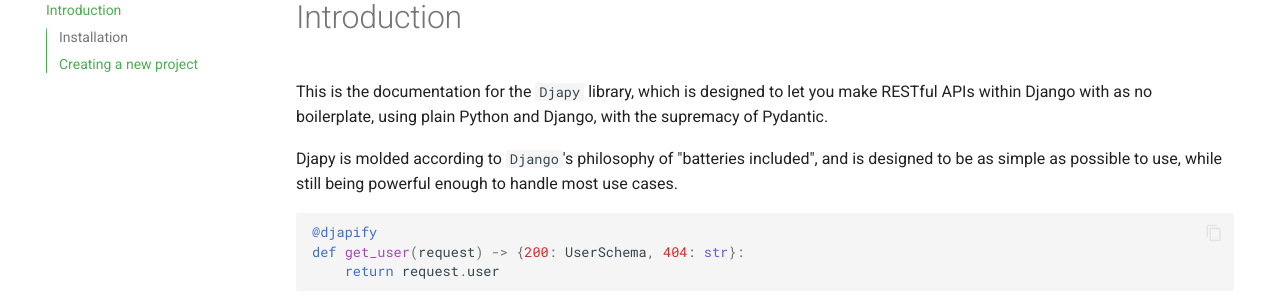
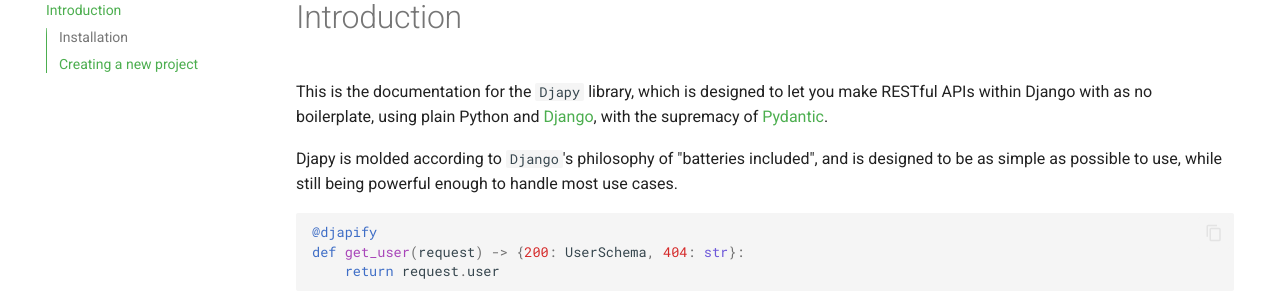
Before and after one commit to Bishwas-py/djapy-docs, an MkDocs documentation site: the page built from docs/index.md, in a window 1280 px wide and 996 px high. Shown: the part 149-449 px from the top of the window. Built offline with MkDocs 1.6.1 and Material for MkDocs 9.7.7, drawn with Linux system fonts in a browser that asks for light colours; comment, search, counter and statistics services are not loaded; part of the change alters nothing that is shown.

```diff
--- a/docs/index.md
+++ b/docs/index.md
@@ -1,7 +1,8 @@
 # Introduction
 
 This is the documentation for the `Djapy` library, which is designed to let you make RESTful APIs
-within Django with as no boilerplate, using plain Python and Django, with the supremacy of Pydantic.
+within Django with as no boilerplate, using plain Python and [Django](https://www.djangoproject.com/),
+with the supremacy of [Pydantic](https://docs.pydantic.dev/latest/).
 
 Djapy is molded according to `Django`'s philosophy of "batteries included", and is designed to
 be as simple as possible to use, while still being powerful enough to handle most use cases.
```
